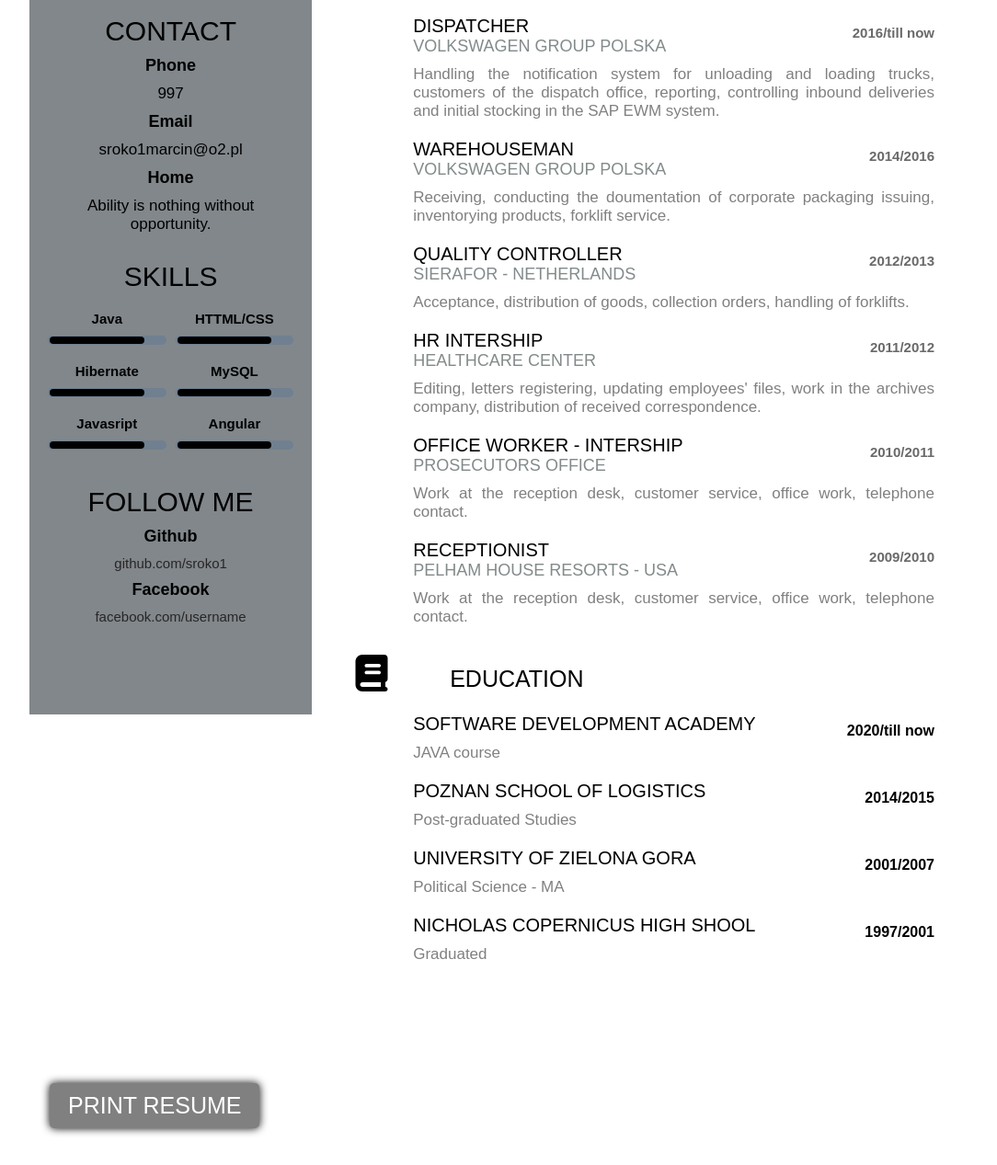
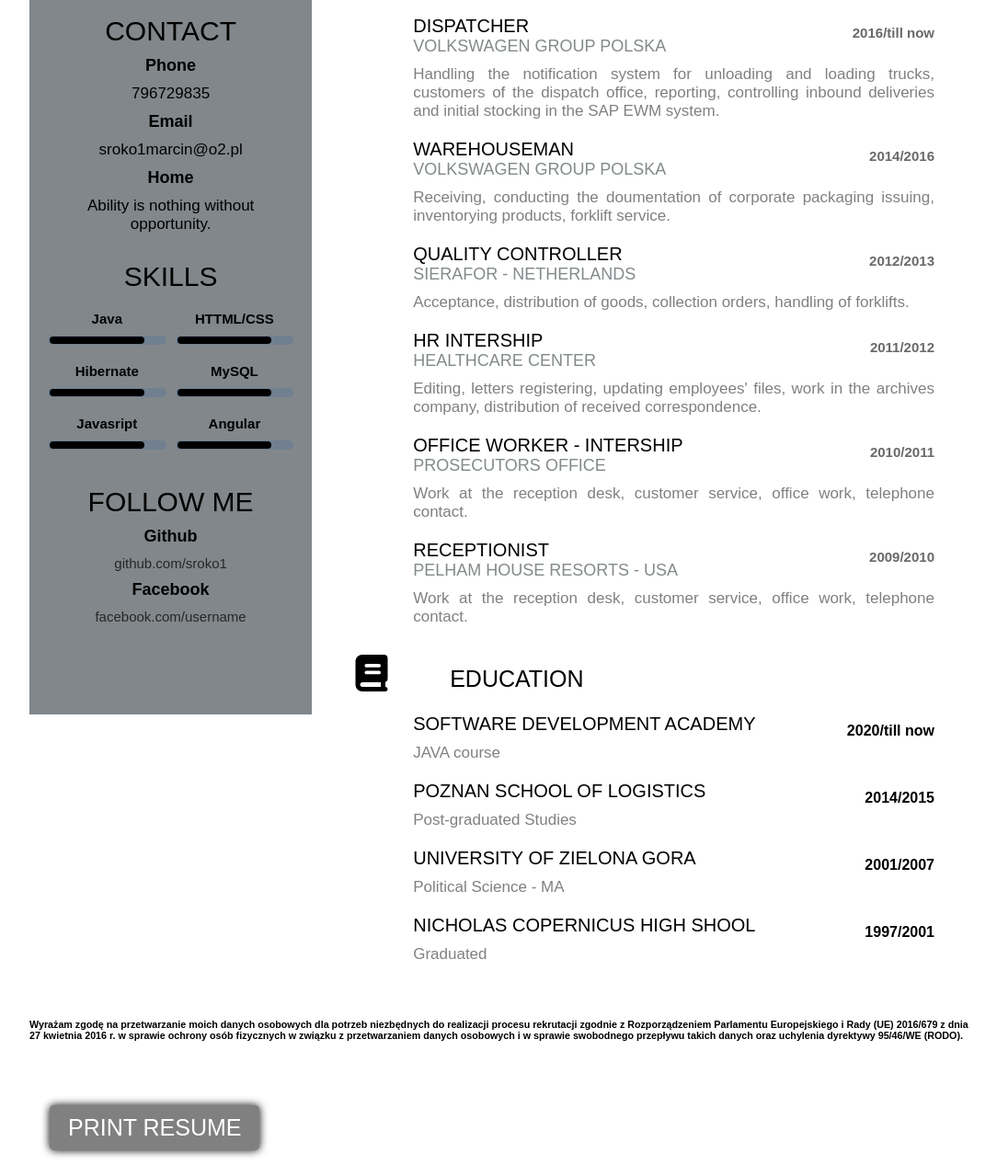
Before and after one commit to sroko1/Resume, a plain HTML site: page index.html in a window 1280 px wide. Shown: the part 393-1660 px from the top of the page at 92% size, without its empty margins (96-1180 px from the left). Drawn offline with Linux system fonts and the light colour scheme.

Commit message:
forgot ab rodoSentence

```diff
--- a/index.html
+++ b/index.html
@@ -1,5 +1,6 @@
 <!DOCTYPE html>
 <html lang="en">
+
 <head>
     <meta charset="UTF-8">
     <meta name="viewport" content="width=device-width,
@@ -9,9 +10,9 @@
     <link rel="stylesheet" href="css/style.css">
     <!-- FONTAWESOME CSS-->
     <link rel="stylesheet" href="https://use.fontawesome.com/releases/v5.8.1/css/all.css"
-    integrity="sha384-50oBUHEmvpQ+1lW4y57PTFmhCaXp0ML5d60M1M7uH2+nqUivzIebhndOJK28anvf"
-    crossorigin="anonymous">
+        integrity="sha384-50oBUHEmvpQ+1lW4y57PTFmhCaXp0ML5d60M1M7uH2+nqUivzIebhndOJK28anvf" crossorigin="anonymous">
 </head>
+
 <body>
 
     <div class="print-area">
@@ -28,7 +29,7 @@
                 <div class="contact">
                     <h4>CONTACT</h4>
                     <h5>Phone</h5>
-                <p>997</p>
+                    <p>796729835</p>
                     <h5>Email</h5>
                     <p>sroko1marcin@o2.pl</p>
                     <h5>Home</h5>
@@ -37,7 +38,7 @@
                 <div class="skills">
                     <h1>SKILLS</h1>
                     <div class="bars">
-                    <div class= "bar">
+                        <div class="bar">
                             <p>Java</p>
                             <span></span>
                         </div>
@@ -162,7 +163,14 @@
                 </div>
             </div>
         </div>
-
+        <div class="buttom">
+            <h6>Wyrażam zgodę na przetwarzanie moich danych osobowych dla potrzeb niezbędnych do realizacji procesu
+                rekrutacji zgodnie z Rozporządzeniem
+                Parlamentu Europejskiego i Rady (UE) 2016/679 z dnia 27 kwietnia 2016 r. w sprawie ochrony osób
+                fizycznych w związku z przetwarzaniem
+                danych osobowych i w sprawie swobodnego przepływu takich danych oraz uchylenia dyrektywy 95/46/WE
+                (RODO).</h6>
+        </div>
     </div>
 
     <button>PRINT RESUME</button>
@@ -176,4 +184,5 @@
         }
     </script>
 </body>
+
 </html>
```
Lines whose indentation alone changed are shown as unchanged.
